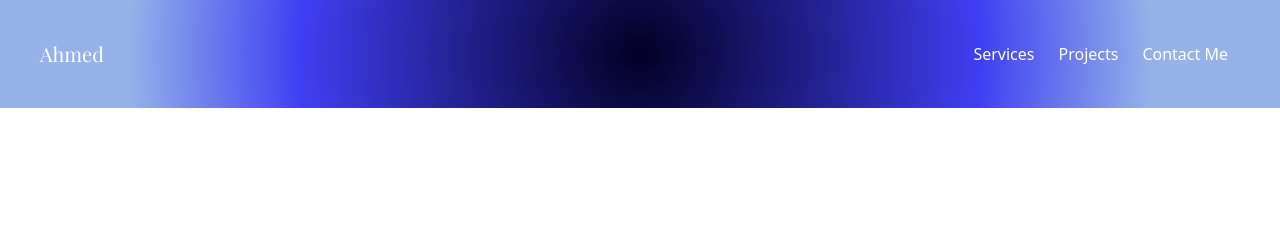
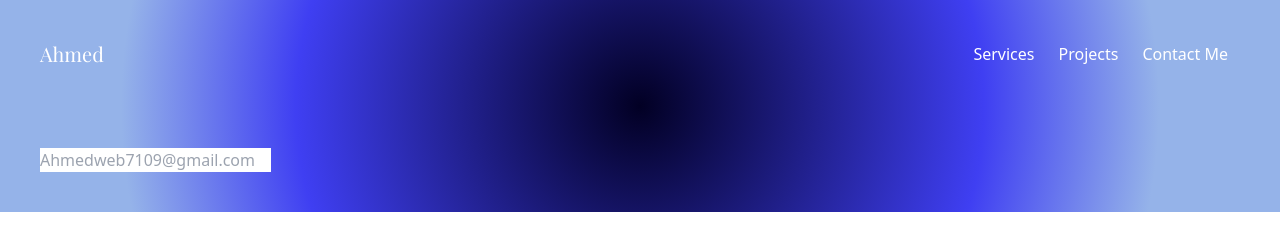
Before and after one commit to Ahmed7019/my-portfolio, a website: page dist/contact.html in a window 1280 px wide. Drawn offline with nearby package versions, Linux system fonts and the light colour scheme; a web font is replaced by a local one.

```diff
--- a/dist/contact.html
+++ b/dist/contact.html
@@ -20,11 +20,10 @@
             </div>
         </nav>
     </header>
-    <main>
+    <main class="p-10">
+
         <section>
-            <h2>
-
-            </h2>
+            <input type="email" name="email" id="email" placeholder="Ahmedweb7109@gmail.com">
         </section>
     </main>
 </body>
```
Also changed, not shown: dist/index.html (+3 -1 lines).
